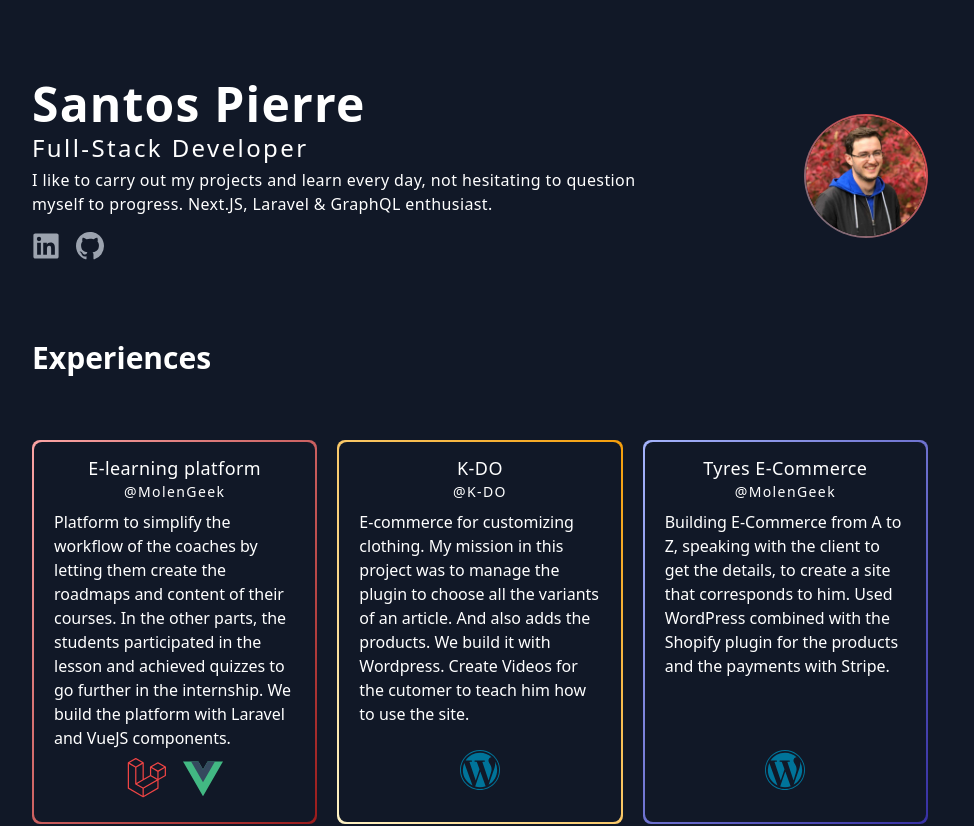
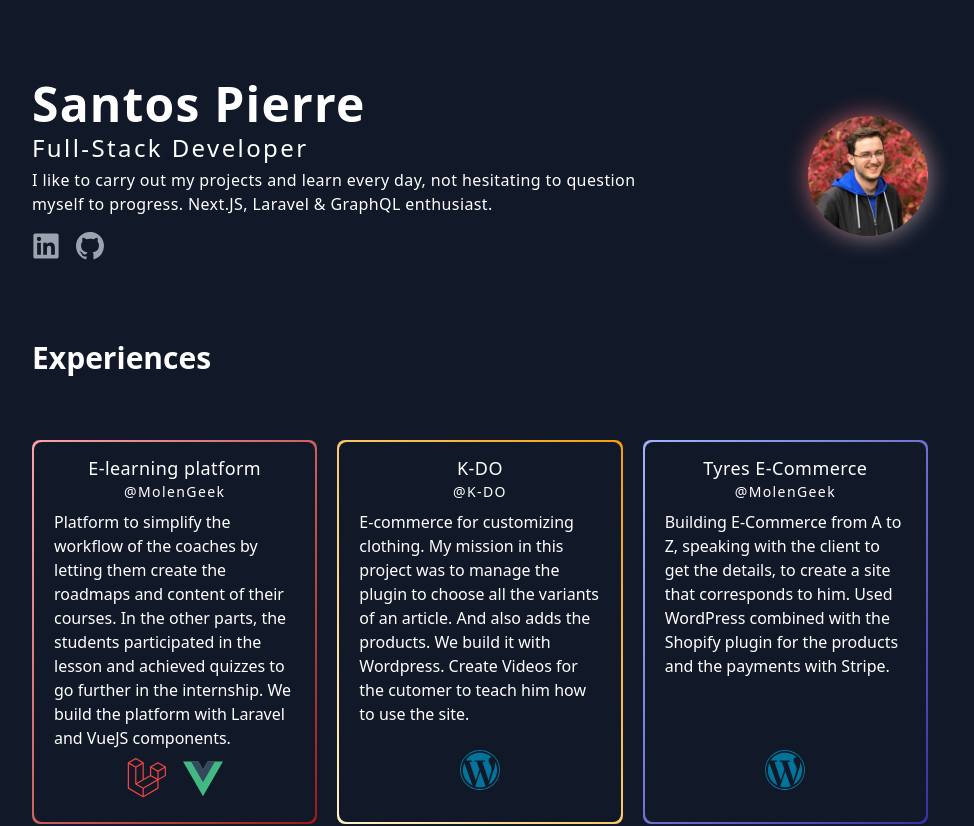
Before and after one commit to santos-pierre/next-portfolio, a Next.js app: page / in a window 1280 px wide. Shown: the top 826 px of the page, without its empty margins (160-1134 px from the left). Built offline with nearby package versions, Linux system fonts and the light colour scheme; a web font is replaced by a local one.

Commit message:
Hero Image Blur Effect

```diff
--- a/components/Hero.tsx
+++ b/components/Hero.tsx
@@ -54,9 +54,9 @@ const Hero = () => {
                     </Link>
                 </div>
             </div>
-            <div></div>
-            <div className=" inline-block p-0.5 bg-white rounded-full bg-gradient-to-bl to-gray-500 from-red-500 transition hover:to-red-500 hover:from-gray-500">
-                <div className="p-0.5 relative bg-black rounded-full w-[120px] h-[120px] overflow-hidden">
+            <div className="relative inline-block py-5 rounded-full group">
+                <div className="absolute bg-gradient-to-br to-gray-300 from-red-500 w-[120px] h-[120px] rounded-full blur-md opacity-75 group-hover:opacity-100 transition duration-200 animate-tilt"></div>
+                <div className="relative rounded-full w-[120px] h-[120px] overflow-hidden">
                     <Image src="/img/photo_profil.jpg" layout="fill" />
                 </div>
             </div>
```
